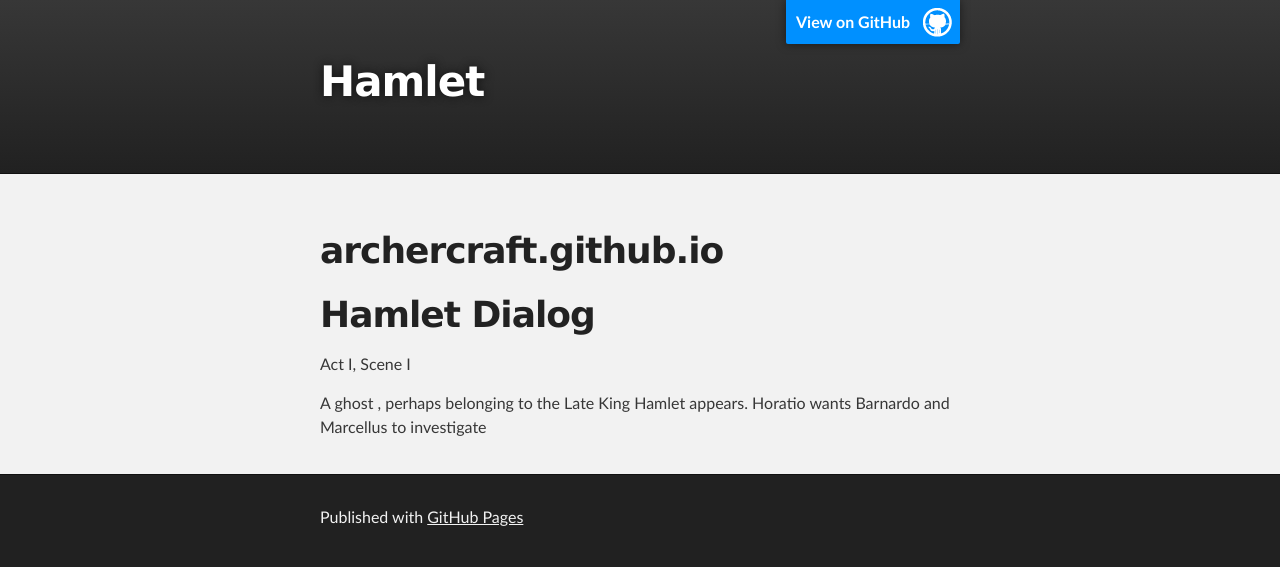
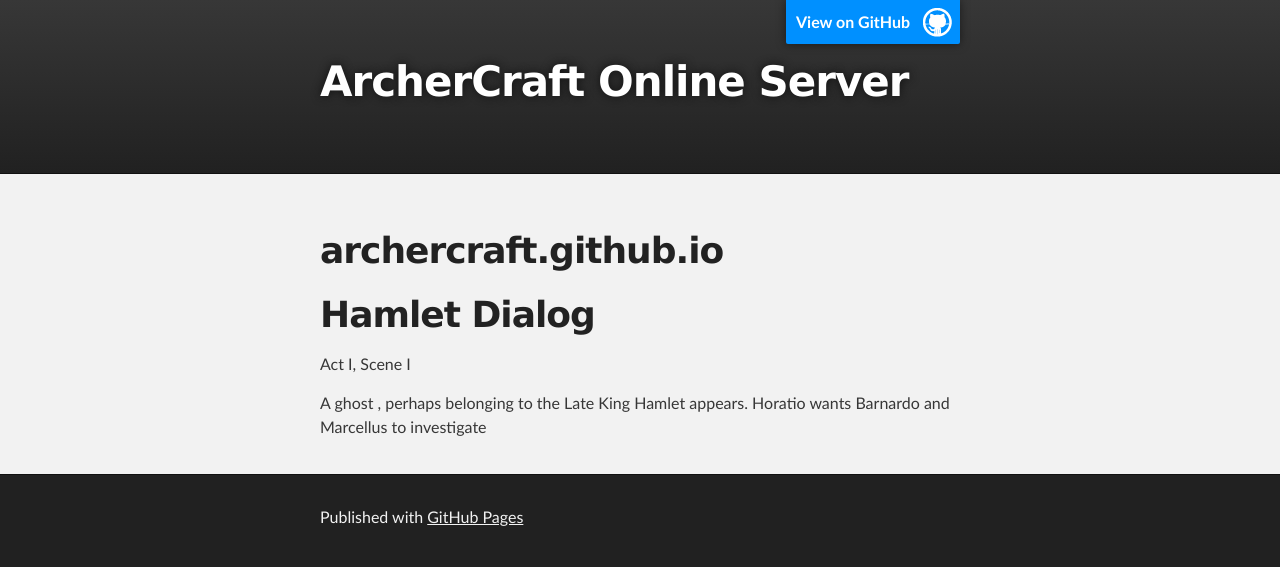
Before and after one commit to ArcherCraft/archercraft.github.io, a plain HTML site: page index.html in a window 1280 px wide. Drawn offline with Linux system fonts and the light colour scheme.

Commit message:
Replace master branch with page content via GitHub

```diff
--- a/index.html
+++ b/index.html
@@ -4,11 +4,11 @@
   <head>
     <meta charset='utf-8' />
     <meta http-equiv="X-UA-Compatible" content="chrome=1" />
-    <meta name="description" content="Hamlet : " />
+    <meta name="description" content="ArcherCraft Online Server : " />
 
     <link rel="stylesheet" type="text/css" media="screen" href="stylesheets/stylesheet.css">
 
-    <title>Hamlet</title>
+    <title>ArcherCraft Online Server</title>
   </head>
 
   <body>
@@ -18,7 +18,7 @@
         <header class="inner">
           <a id="forkme_banner" href="https://github.com/ArcherCraft">View on GitHub</a>
 
-          <h1 id="project_title">Hamlet</h1>
+          <h1 id="project_title">ArcherCraft Online Server</h1>
           <h2 id="project_tagline"></h2>
 
         </header>
--- a/params.json
+++ b/params.json
@@ -1 +1 @@
-{"name":"Hamlet","tagline":"","body":"archercraft.github.io\r\n=====================\r\nHamlet Dialog\r\n=====================\r\nAct I, Scene I\r\n\r\nA ghost , perhaps belonging to the Late King Hamlet appears. Horatio wants Barnardo and Marcellus to investigate\r\n","google":"","note":"Don't delete this file! It's used internally to help with page regeneration."}
+{"name":"ArcherCraft Online Server","tagline":"","body":"archercraft.github.io\r\n=====================\r\nHamlet Dialog\r\n=====================\r\nAct I, Scene I\r\n\r\nA ghost , perhaps belonging to the Late King Hamlet appears. Horatio wants Barnardo and Marcellus to investigate\r\n","google":"","note":"Don't delete this file! It's used internally to help with page regeneration."}
```
